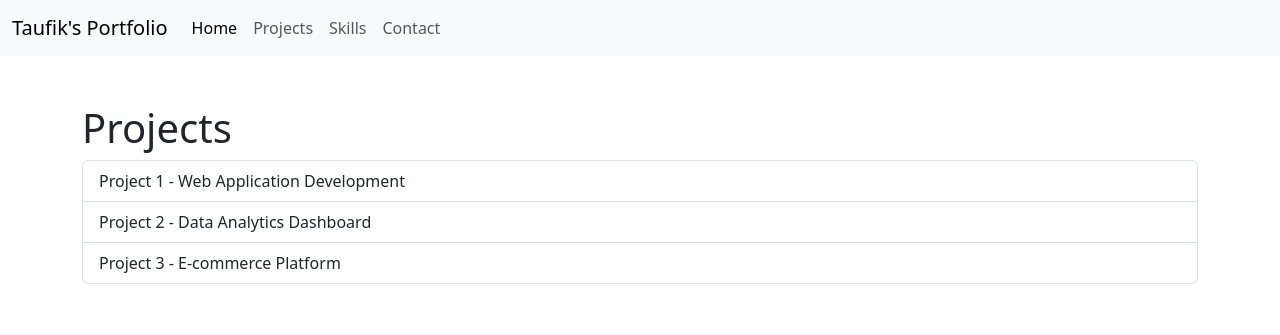
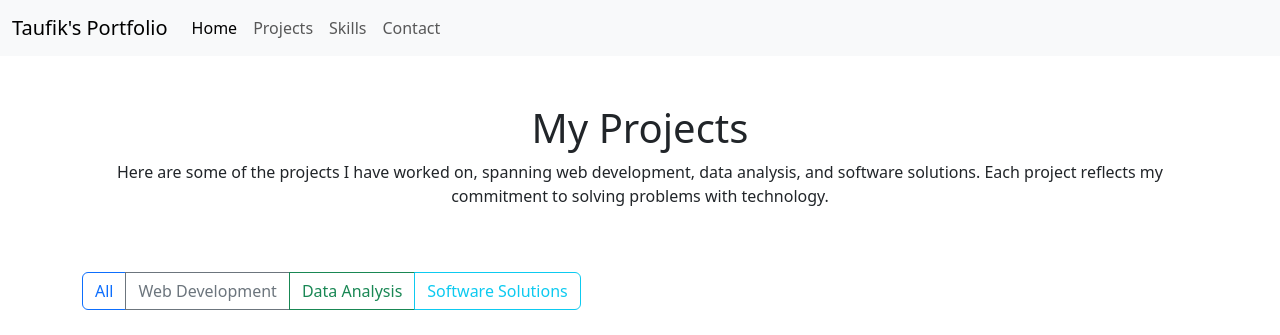
Before and after one commit to bongcoy/portfolio, a CodeIgniter 4 app: the page made by app/Views/projects.php in a window 1280 px wide. Shown: the top 335 px of the page. Before the commit the page ends 284 px from the top, so only its background shows below. Run offline with PHP 8.4 and a stand-in for CodeIgniter, Linux system fonts and the light colour scheme; the template is opened without the code that fills it, so the values that code supplies are empty; some libraries are stand-ins or nearby versions.

Commit message:
feat: Update projects page with new layout and content

```diff
--- a/app/Views/projects.php
+++ b/app/Views/projects.php
@@ -1,9 +1,62 @@
 <?= $this->extend('layouts/main') ?>
 <?= $this->section('content') ?>
-<h1>Projects</h1>
-<ul class="list-group">
-    <li class="list-group-item">Project 1 - Web Application Development</li>
-    <li class="list-group-item">Project 2 - Data Analytics Dashboard</li>
-    <li class="list-group-item">Project 3 - E-commerce Platform</li>
-</ul>
+
+<!-- Projects Introduction Section -->
+<section class="projects-intro text-center mt-5">
+    <h1>My Projects</h1>
+    <p>Here are some of the projects I have worked on, spanning web development, data analysis, and software solutions. Each project reflects my commitment to solving problems with technology.</p>
+</section>
+
+<!-- Project Filters -->
+<div class="btn-group mt-5" role="group" aria-label="Project Filters">
+    <button type="button" class="btn btn-outline-primary" onclick="filterProjects('all')">All</button>
+    <button type="button" class="btn btn-outline-secondary" onclick="filterProjects('web')">Web Development</button>
+    <button type="button" class="btn btn-outline-success" onclick="filterProjects('data')">Data Analysis</button>
+    <button type="button" class="btn btn-outline-info" onclick="filterProjects('software')">Software Solutions</button>
+</div>
+
+<!-- Projects Section -->
+<section class="projects mt-5">
+    <div class="row">
+        <div class="col-md-4">
+            <div class="card">
+                <img src="path_to_project_image.jpg" class="card-img-top" alt="Project Image">
+                <div class="card-body">
+                    <h5 class="card-title">Project 1</h5>
+                    <p class="card-text">A web application for e-commerce built with Laravel and Vue.js.</p>
+                    <div>
+                        <span class="badge bg-primary">Laravel</span>
+                        <span class="badge bg-info">Vue.js</span>
+                        <span class="badge bg-success">MySQL</span>
+                    </div>
+                    <a href="#" class="btn btn-primary mt-3" data-bs-toggle="modal" data-bs-target="#project1Modal">View Project</a>
+                </div>
+            </div>
+        </div>
+        <!-- Repeat for more projects -->
+    </div>
+</section>
+
+<!-- Modal for Project Details -->
+<div class="modal fade" id="project1Modal" tabindex="-1" aria-labelledby="project1Label" aria-hidden="true">
+    <div class="modal-dialog">
+        <div class="modal-content">
+            <div class="modal-header">
+                <h5 class="modal-title" id="project1Label">Project 1</h5>
+                <button type="button" class="btn-close" data-bs-dismiss="modal" aria-label="Close"></button>
+            </div>
+            <div class="modal-body">
+                <p>Details about the project. What you built, how you built it, challenges you faced, and the outcome.</p>
+                <img src="path_to_large_project_image.jpg" class="img-fluid" alt="Project Image">
+            </div>
+        </div>
+    </div>
+</div>
+
+<script>
+    function filterProjects(category) {
+        // Add logic to filter project cards based on category
+    }
+</script>
+
 <?= $this->endSection() ?>
```
